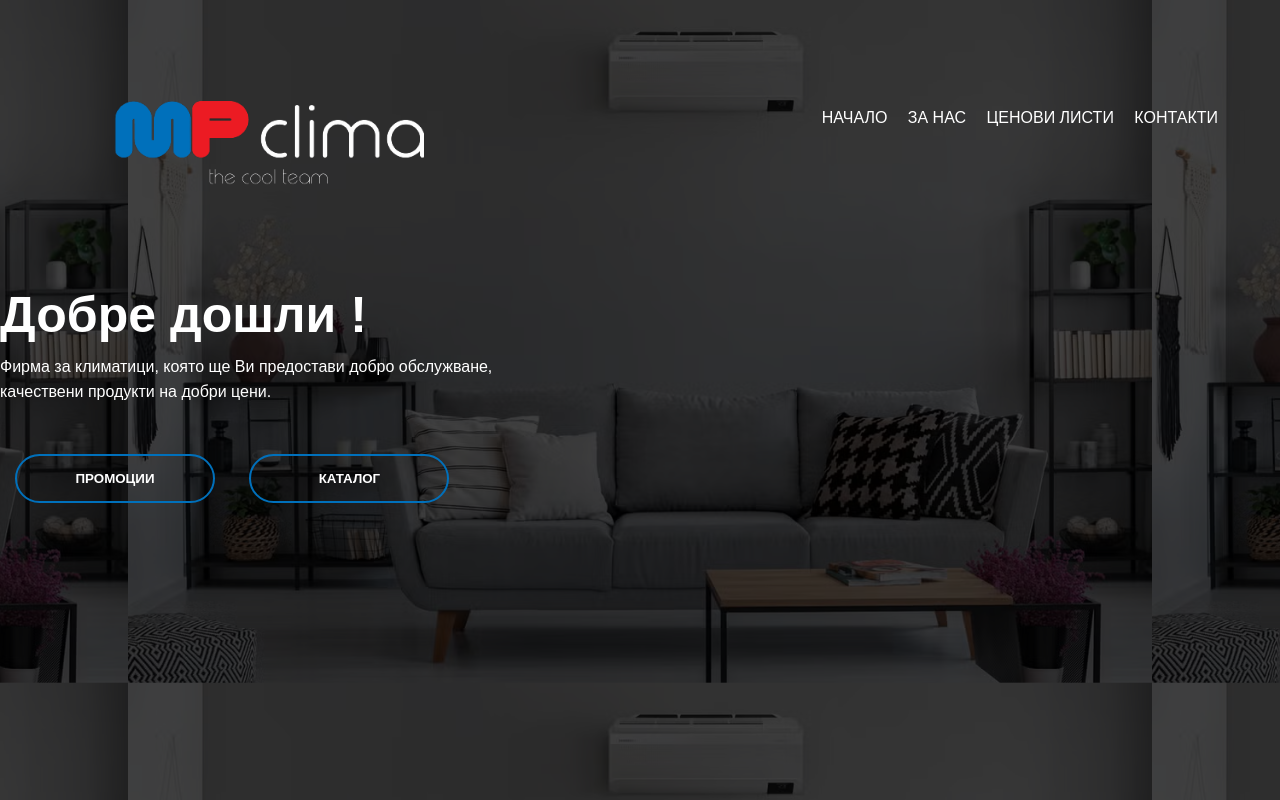
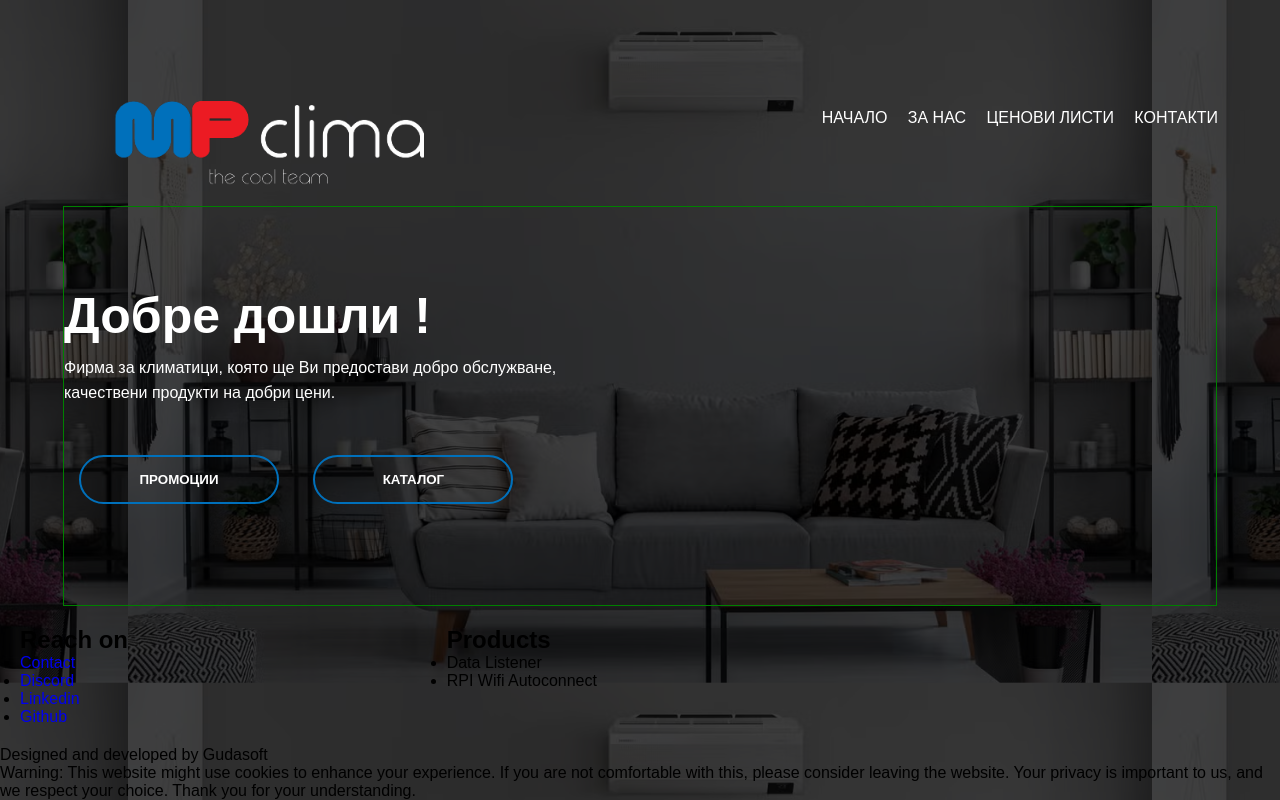
Before and after one commit to l0ad1ng-0015/mpclima, a SvelteKit app: page / in a window 1280 px wide. Built offline with nearby package versions, Linux system fonts and the light colour scheme.

Commit message:
added footer and made some changes

```diff
--- /dev/null
+++ b/src/lib/components/layout/Footer.svelte
@@ -0,0 +1,59 @@
+<footer class="">
+	<div class="column">
+		<h2>Reach on</h2>
+		<ul>
+			<li><a href="/build-with-us">Contact</a></li>
+			<li><a href="https://discord.gg/RTyMdqutqD">Discord</a></li>
+			<li><a href="https://discord.gg/RTyMdqutqD">Linkedin</a></li>
+			<li><a
+				href="https://github.com/gudata"
+				target="_blank"
+				rel="noreferrer"
+				class="font-medium underline underline-offset-4">Github</a
+			></li>
+
+		</ul>
+	</div>
+	<div class="column" >
+		<h2 >Products</h2>
+		<ul>
+			<li>Data Listener</li>
+			<li>RPI Wifi Autoconnect</li>
+		</ul>
+	</div>
+	<div class="column" />
+	<div class="row-without-columns">
+		Designed and developed by Gudasoft<br />
+		Warning: This website might use cookies to enhance your experience. If you are not comfortable with
+		this, please consider leaving the website. Your privacy is important to us, and we respect your choice.
+		Thank you for your understanding.
+	</div>
+</footer>
+
+<style>
+	footer {
+		/* border: solid 1px var(--blue-6);; */
+		display: grid;
+		grid-template-columns: repeat(3, 1fr);
+		/* grid-template-rows: repeat(3, minmax(40px, auto)); */
+		gap: var(--size-fluid-2);
+		padding: var(--size-fluid-5) var(--size-fluid-2);
+
+		& a {
+			text-decoration: none;
+		}
+		& .column {
+			/* border: solid 1px green; */
+			padding: 20px;
+			text-align: left;
+		}
+	}
+
+	.row-without-columns {
+		grid-column-start: span 3;
+		padding: var(--size-fluid-2) var(--size-fluid-2);
+		/* border: solid 1px var(--blue-6); */
+	}
+	/* grid-template-columns: 8px auto 8px;
+	grid-template-rows: 8px auto 12px; */
+</style>
--- a/src/routes/+layout.svelte
+++ b/src/routes/+layout.svelte
@@ -4,29 +4,31 @@
 	import './styles.css';
 	import './transitions.css';
     import Navigation from "$lib/components/layout/Navigation.svelte";
+	import Footer from "$lib/components/layout/Footer.svelte";
 </script>
 
-<div>
+<div class="layoutWrapper">
     <Navigation />
 
-	<background class="png" />
+	<div class="contentWrapper">
+		<div class="content"><slot /></div>
 
-	<div class="content">
-		<slot />
 	</div>
+	<Footer />
 </div>
 
 <style>
 
-    .content {
-        /* width: 100%;
-        position: absolute;
-        top: 52%;
-        transform: translateY(-50%);
-        text-align: center; */
+    .contentWrapper {
         color: #fff;
+		display: flex;
+		/* align-items: center; */
+		justify-content: center;
     }
-
+	.content {
+		border: solid 1px green;
+		width: 90%;
+	}
 
 	.submenu > a::after {
 		content: '';
@@ -36,4 +38,12 @@
 		display: inline-block;
 		margin-left: 5px;
 	}
+
+	.layoutWrapper {
+  		display: grid;
+		/* keep nav on top, footer on bottom even on pages with less content */
+		grid-template-rows: auto 1fr auto;
+		min-height: 100vh;
+  		/* end keep nav */
+	}
 </style>
--- a/src/routes/activities/монтаж/+page.svelte
+++ b/src/routes/activities/монтаж/+page.svelte
@@ -72,7 +72,7 @@
 
 	.montaj-container {
 		padding: 30px;
-		width: calc(30% - 10px);
+		width: calc(30% - 200px);
 		box-sizing: border-box;
 		background-color: rgba(0, 0, 0, 0.7);
 		border-radius: 15px;
--- a/src/routes/activities/профилактика/+page.svelte
+++ b/src/routes/activities/профилактика/+page.svelte
@@ -7,11 +7,11 @@
     }
   </script>
 
-  <div class="montaj-container-wrapper">
+  <div class="profilaktika-container-wrapper">
 
-    <div class="montaj-container">
+    <div class="profilaktika-container">
       <p>Профилактика на климатици:</p>
-    <h1>9-24 000 + BTU</h1>
+    <h1>9-24 000 BTU</h1>
     <hr>
     <li class="first-li">Преглед на вътрешно тяло</li>
     <li>Преглед на вътрешно тяло</li>
@@ -30,24 +30,26 @@
 
 
   <style>
-  li {
-    text-align: left;
+
+  .profilaktika-container-wrapper {
+		display: flex;
+		justify-content: center;
+		flex-direction: row;
+		flex-wrap: wrap;
+		gap: 1rem;
+		/* margin-right: 400px; */
 	}
-  .montaj-container-wrapper {
-      display: flex;
-      justify-content: space-between;
-      flex-direction: row;
-      margin: 0 -5px;
-  }
-    .montaj-container, .montaj-container2, .montaj-container3, .montaj-container4 {
+
+	.profilaktika-container {
 		padding: 30px;
-      width: calc(30% - 10px);
+		width: calc(30% - 130px);
 		box-sizing: border-box;
-      display: flex;
-      flex-wrap: wrap;
 		background-color: rgba(0, 0, 0, 0.7);
 		border-radius: 15px;
-      margin: 0 750px;
+		margin: 0 30px;
+		/* display: flex; */
+		/* flex-wrap: wrap; */
+		/* margin-right: 100pc; */
 	}
 
 	h1 {
@@ -55,6 +57,7 @@
 		font-weight: bold;
 		color: #ddd;
 		margin-top: 10px;
+
 	}
 
 	h2 {
@@ -66,11 +69,10 @@
 	p {
 		font-size: 22px;
 		color: #ddd;
-    margin-bottom: 15px;
 	}
 
-  hr{
-    width: 63%;
+	hr {
+		width: 50%;
 		height: 2px;
 		background: white;
 		border: none;
@@ -83,8 +85,12 @@
 		margin-bottom: 25px;
 	}
 
+	.first-li {
+		margin-top: 20px;
+	}
+
 
    /* .first-li {
       margin-top: 18px;
-    }
+    } */
   </style>
```
Lines whose indentation alone changed are shown as unchanged.
